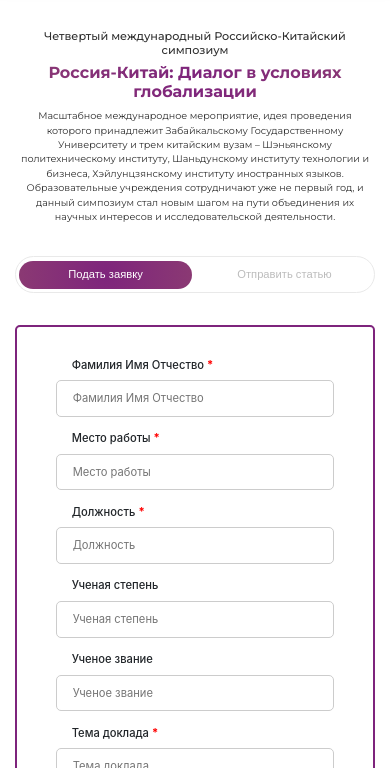
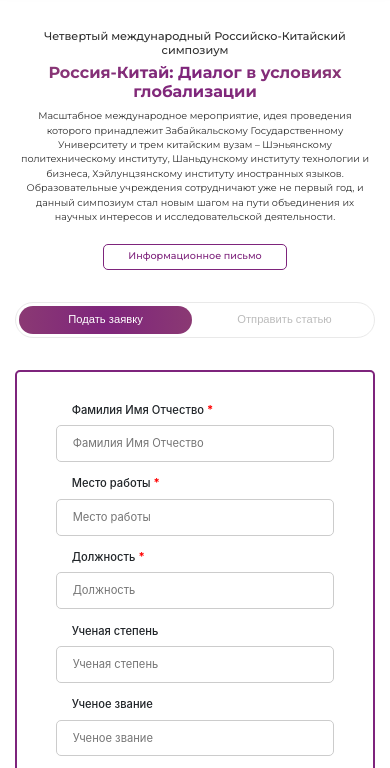
Before and after one commit to yongsatur/zabgu, a plain HTML site: page index.html in a window 390 px wide. Shown: the part 64-832 px from the top of the page. Drawn offline with Linux system fonts and the light colour scheme.

Commit message:
Изменение дизайна, добавление кнопки

```diff
--- a/css/style.css
+++ b/css/style.css
@@ -95,6 +95,24 @@ header nav .logo img {
   text-align: center;
   margin-bottom: 0.5em;
 }
+.info a {
+  display: flex;
+  justify-content: center;
+}
+.info a button {
+  padding: 0.5em 2.5em;
+  color: #7e247c;
+  font-size: 1.15em;
+  font-weight: 500;
+  border-radius: 5px;
+  margin-top: 2.5em;
+  background: transparent;
+  border: 2px solid #7e247c;
+}
+.info a button:hover {
+  cursor: pointer;
+  transform: scale(1.03)
+}
 
 .forms {
   padding-bottom: 6em;
@@ -181,10 +199,13 @@ footer .icons i:hover {
   }
 
   .info {
-    padding: 5.5em 0;
+    padding: 5.5em 0 5em 0;
   }
   .info h5 {
     font-size: 1.4em;
+  }
+  .info a button {
+    font-size: 1em;
   }
 
   .forms {
@@ -222,7 +243,7 @@ footer .icons i:hover {
   }
 
   .info {
-    padding: 5em 0;
+    padding: 5em 0 4.5em 0;
   }
   .info h5 {
     font-size: 1.2em;
@@ -267,6 +288,9 @@ footer .icons i:hover {
   }
   .info h5 {
     font-size: 1.1em;
+  }
+  .info a button {
+    margin-top: 2em;
   }
 
   .forms {
@@ -314,6 +338,9 @@ footer .icons i:hover {
   }
   .info h5 {
     font-size: 0.9em;
+  }
+  .info a button {
+    border: 1px solid #7e247c;
   }
 
   .forms {
--- a/index.html
+++ b/index.html
@@ -54,6 +54,11 @@
 						Шэньянскому политехническому институту, Шаньдунскому институту технологии и бизнеса, Хэйлунцзянскому институту иностранных языков.
 						Образовательные учреждения сотрудничают уже не первый год, и данный симпозиум стал новым шагом на пути объединения  их научных интересов и исследовательской деятельности.
 					</p>
+					<a href="https://drive.google.com/uc?export=download&id=13EumiSVR_acFNvYhCjGzH32IEYdt5ZgI"
+						class="wow animate__zoomIn" data-wow-duration="2s"
+						target="_blank" title="Скачать информационное письмо">
+							<button>Информационное письмо</button>
+					</a>
 				</div>
 			</div>
 		</div>
@@ -199,7 +204,9 @@
 	</footer>
 
 	<section class="copyright">
-		<p>&copy; 2024 <a href="https://github.com/insaneyeon"><strong>INSANEYEON</strong></a>. All Rights Reserved.</p>
+		<p>&copy; 2024 <a href="https://github.com/insaneyeon" title="Перейти на GitHub разработчика">
+			<strong>INSANEYEON</strong>
+		</a>. All Rights Reserved.</p>
 	</section>
 
 	<!-- Стрелка вверх -->
```
